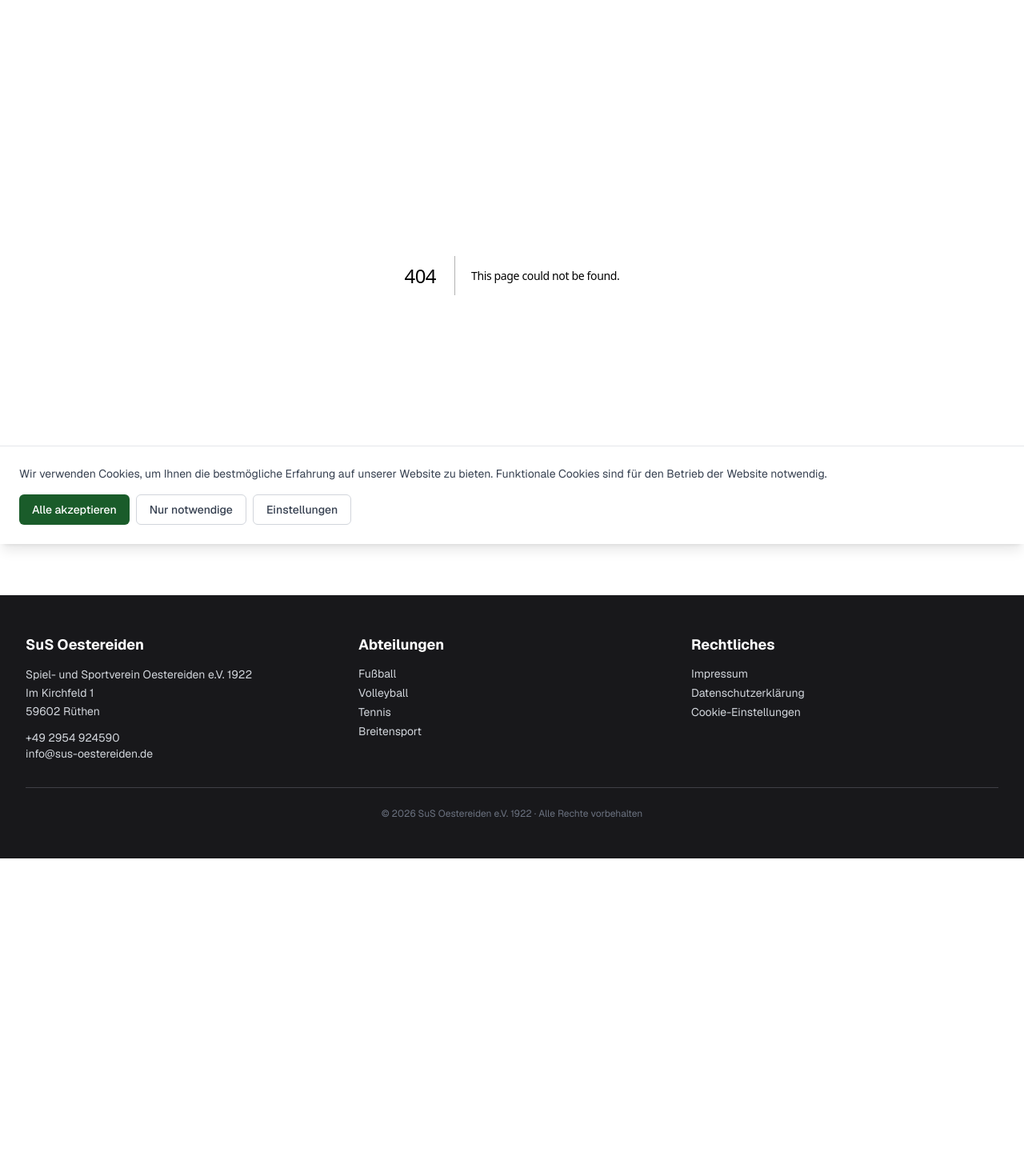
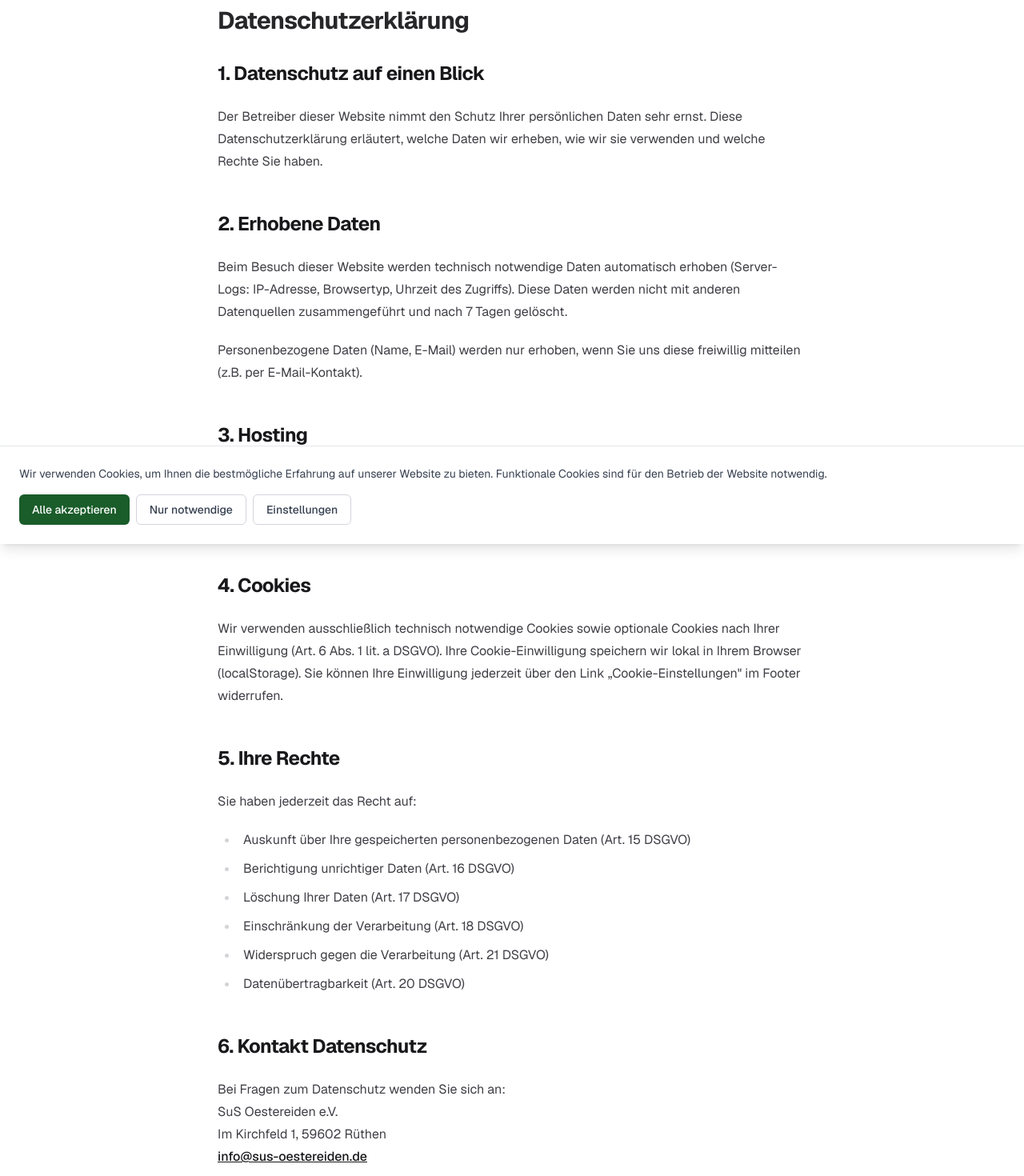
Before and after one commit to nilsworm/Website-Oestereiden, a Next.js app: page /datenschutz in a window 1280 px wide. Before the commit this address had no page. Shown: the part 120-1590 px from the top of the page at 80% size. Before the commit the page ends 1193 px from the top, so only its background shows below. Built offline with nearby package versions, Linux system fonts and the light colour scheme.

Commit message:
feat: add Mitgliedschaft, Impressum, Datenschutz pages

```diff
--- a/package.json
+++ b/package.json
@@ -16,6 +16,7 @@
     "react-dom": "19.2.4"
   },
   "devDependencies": {
+    "@tailwindcss/typography": "^0.5.20",
     "@testing-library/jest-dom": "^6.9.1",
     "@testing-library/react": "^16.3.2",
     "@types/jest": "^30.0.0",
--- /dev/null
+++ b/src/app/datenschutz/page.tsx
@@ -0,0 +1,67 @@
+import type { Metadata } from 'next'
+
+export const metadata: Metadata = { title: 'Datenschutzerklärung' }
+
+export default function DatenschutzPage() {
+  return (
+    <div className="max-w-3xl mx-auto px-4 py-16">
+      <h1 className="text-3xl font-bold text-zinc-800 mb-8">Datenschutzerklärung</h1>
+
+      <div className="prose prose-zinc max-w-none">
+        <h2>1. Datenschutz auf einen Blick</h2>
+        <p>
+          Der Betreiber dieser Website nimmt den Schutz Ihrer persönlichen Daten sehr ernst.
+          Diese Datenschutzerklärung erläutert, welche Daten wir erheben, wie wir sie verwenden
+          und welche Rechte Sie haben.
+        </p>
+
+        <h2>2. Erhobene Daten</h2>
+        <p>
+          Beim Besuch dieser Website werden technisch notwendige Daten automatisch erhoben
+          (Server-Logs: IP-Adresse, Browsertyp, Uhrzeit des Zugriffs). Diese Daten werden
+          nicht mit anderen Datenquellen zusammengeführt und nach 7 Tagen gelöscht.
+        </p>
+        <p>
+          Personenbezogene Daten (Name, E-Mail) werden nur erhoben, wenn Sie uns diese
+          freiwillig mitteilen (z.B. per E-Mail-Kontakt).
+        </p>
+
+        <h2>3. Hosting</h2>
+        <p>
+          Diese Website wird auf einem Server in Deutschland gehostet (Hetzner Online GmbH,
+          Industriestr. 25, 91710 Gunzenhausen). Die Verarbeitung erfolgt auf Grundlage von
+          Art. 6 Abs. 1 lit. f DSGVO (berechtigtes Interesse am sicheren Betrieb der Website).
+        </p>
+
+        <h2>4. Cookies</h2>
+        <p>
+          Wir verwenden ausschließlich technisch notwendige Cookies sowie optionale Cookies
+          nach Ihrer Einwilligung (Art. 6 Abs. 1 lit. a DSGVO). Ihre Cookie-Einwilligung
+          speichern wir lokal in Ihrem Browser (localStorage). Sie können Ihre Einwilligung
+          jederzeit über den Link „Cookie-Einstellungen" im Footer widerrufen.
+        </p>
+
+        <h2>5. Ihre Rechte</h2>
+        <p>Sie haben jederzeit das Recht auf:</p>
+        <ul>
+          <li>Auskunft über Ihre gespeicherten personenbezogenen Daten (Art. 15 DSGVO)</li>
+          <li>Berichtigung unrichtiger Daten (Art. 16 DSGVO)</li>
+          <li>Löschung Ihrer Daten (Art. 17 DSGVO)</li>
+          <li>Einschränkung der Verarbeitung (Art. 18 DSGVO)</li>
+          <li>Widerspruch gegen die Verarbeitung (Art. 21 DSGVO)</li>
+          <li>Datenübertragbarkeit (Art. 20 DSGVO)</li>
+        </ul>
+
+        <h2>6. Kontakt Datenschutz</h2>
+        <p>
+          Bei Fragen zum Datenschutz wenden Sie sich an:<br />
+          SuS Oestereiden e.V.<br />
+          Im Kirchfeld 1, 59602 Rüthen<br />
+          <a href="mailto:info@sus-oestereiden.de">info@sus-oestereiden.de</a>
+        </p>
+
+        <p className="text-sm text-gray-500 mt-8">Stand: Juni 2026</p>
+      </div>
+    </div>
+  )
+}
--- /dev/null
+++ b/src/app/impressum/page.tsx
@@ -0,0 +1,45 @@
+import type { Metadata } from 'next'
+
+export const metadata: Metadata = { title: 'Impressum' }
+
+export default function ImpressumPage() {
+  return (
+    <div className="max-w-3xl mx-auto px-4 py-16">
+      <h1 className="text-3xl font-bold text-zinc-800 mb-8">Impressum</h1>
+
+      <div className="prose prose-zinc max-w-none">
+        <h2>Angaben gemäß § 5 TMG</h2>
+        <p>
+          Spiel- und Sportverein Oestereiden e.V. 1922<br />
+          Im Kirchfeld 1<br />
+          59602 Rüthen
+        </p>
+
+        <h2>Vertreten durch</h2>
+        <p>
+          Ulrich Mehn (Vereinsvorsitzender)<br />
+          Michael Witthaut (Geschäftsführer)
+        </p>
+
+        <h2>Kontakt</h2>
+        <p>
+          Telefon: +49 2954 924590<br />
+          E-Mail: <a href="mailto:info@sus-oestereiden.de">info@sus-oestereiden.de</a>
+        </p>
+
+        <h2>Vereinsregister</h2>
+        <p>
+          Registergericht: Amtsgericht Warstein<br />
+          Registernummer: 0069
+        </p>
+
+        <h2>Verantwortlich für den Inhalt nach § 55 Abs. 2 RStV</h2>
+        <p>
+          Robin Heidel<br />
+          Nettelstädt 8<br />
+          59602 Rüthen
+        </p>
+      </div>
+    </div>
+  )
+}
--- /dev/null
+++ b/src/app/mitgliedschaft/page.tsx
@@ -0,0 +1,74 @@
+import type { Metadata } from 'next'
+import HeroSection from '@/components/ui/HeroSection'
+
+export const metadata: Metadata = { title: 'Mitgliedschaft' }
+
+const distribution = [
+  { abteilung: 'Breitensport', anteil: 35 },
+  { abteilung: 'Fußball', anteil: 33 },
+  { abteilung: 'Tennis', anteil: 20 },
+  { abteilung: 'Volleyball', anteil: 12 },
+]
+
+export default function MitgliedschaftPage() {
+  return (
+    <>
+      <HeroSection
+        title="Mitgliedschaft"
+        subtitle="Werden Sie Teil unseres Vereins"
+      />
+      <section className="py-16 px-4">
+        <div className="max-w-3xl mx-auto">
+          <div className="prose prose-zinc max-w-none">
+            <h2>Über uns</h2>
+            <p>
+              Der SuS Oestereiden e.V. ist mit über 860 Mitgliedern der größte Verein im
+              Stadtgebiet Rüthen. Seit 1922 fördern wir Sport und Gemeinschaft in der Region.
+            </p>
+
+            <h2>Mitgliederverteilung</h2>
+            <div className="not-prose space-y-3 mb-8">
+              {distribution.map(d => (
+                <div key={d.abteilung}>
+                  <div className="flex justify-between text-sm mb-1">
+                    <span className="font-medium">{d.abteilung}</span>
+                    <span className="text-gray-500">{d.anteil} %</span>
+                  </div>
+                  <div className="h-2 bg-gray-100 rounded-full overflow-hidden">
+                    <div
+                      className="h-full bg-sus-green rounded-full"
+                      style={{ width: `${d.anteil}%` }}
+                    />
+                  </div>
+                </div>
+              ))}
+            </div>
+
+            <h2>Aufnahme</h2>
+            <p>
+              Zur Aufnahme füllen Sie bitte den Aufnahmeantrag aus und senden ihn an:
+            </p>
+            <address className="not-italic bg-sus-green-pale rounded-lg p-4 text-sm not-prose">
+              <strong>SuS Oestereiden e.V.</strong><br />
+              z. Hd. Michael Witthaut<br />
+              Im Kirchfeld 1<br />
+              59602 Rüthen<br /><br />
+              <a href="mailto:info@sus-oestereiden.de" className="text-sus-green underline">
+                info@sus-oestereiden.de
+              </a>
+            </address>
+
+            <div className="not-prose mt-6">
+              <a
+                href="/downloads/aufnahmeantrag.pdf"
+                className="inline-flex items-center gap-2 px-6 py-3 bg-sus-green text-white font-medium rounded-lg hover:bg-sus-green-light transition-colors"
+              >
+                Aufnahmeantrag herunterladen (PDF)
+              </a>
+            </div>
+          </div>
+        </div>
+      </section>
+    </>
+  )
+}
--- a/tailwind.config.ts
+++ b/tailwind.config.ts
@@ -20,7 +20,7 @@ const config: Config = {
       },
     },
   },
-  plugins: [],
+  plugins: [require('@tailwindcss/typography')],
 }
 
 export default config
```
Also changed, not shown: 1 other file (tests, documents, lock files or other folders).
